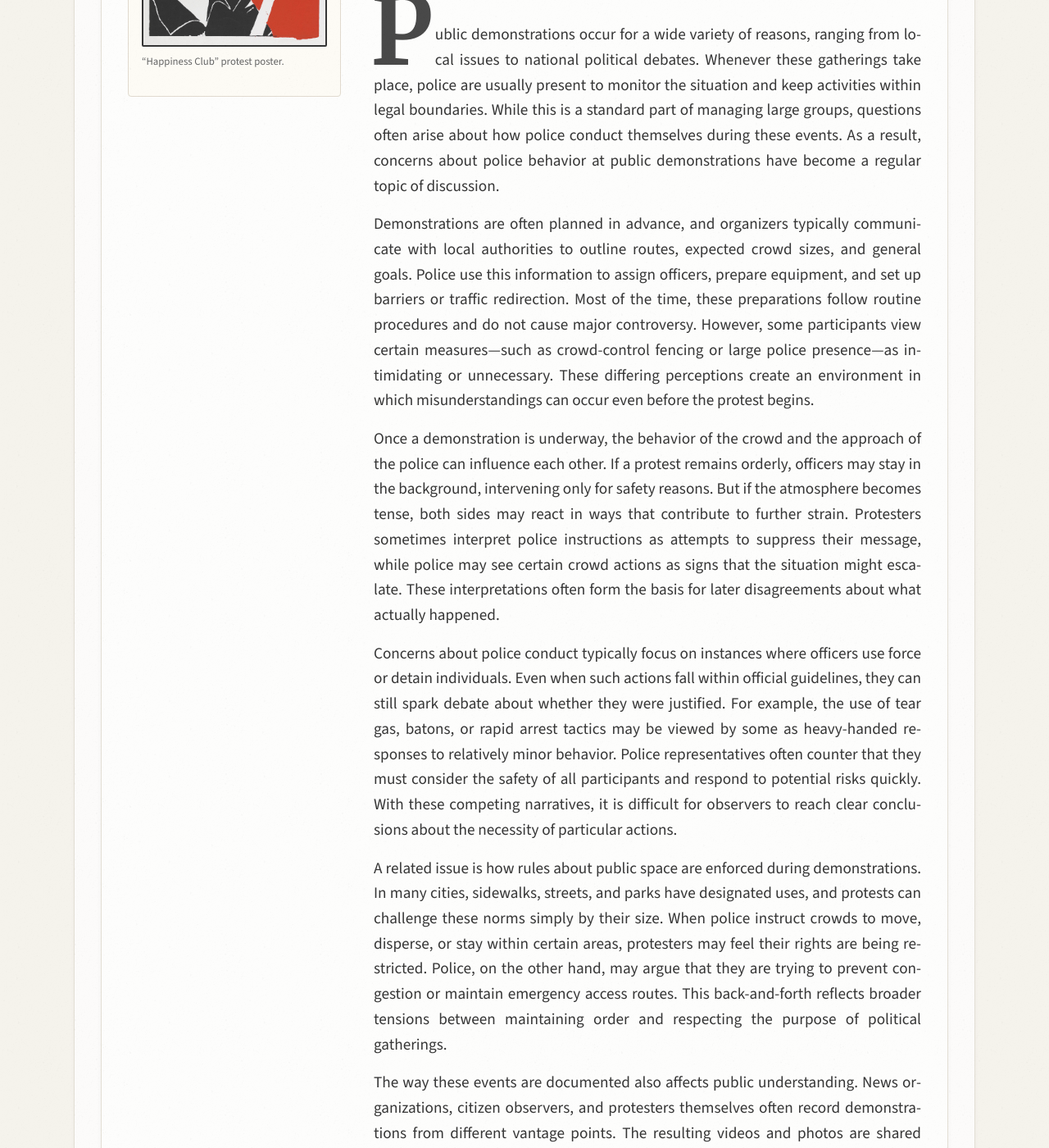
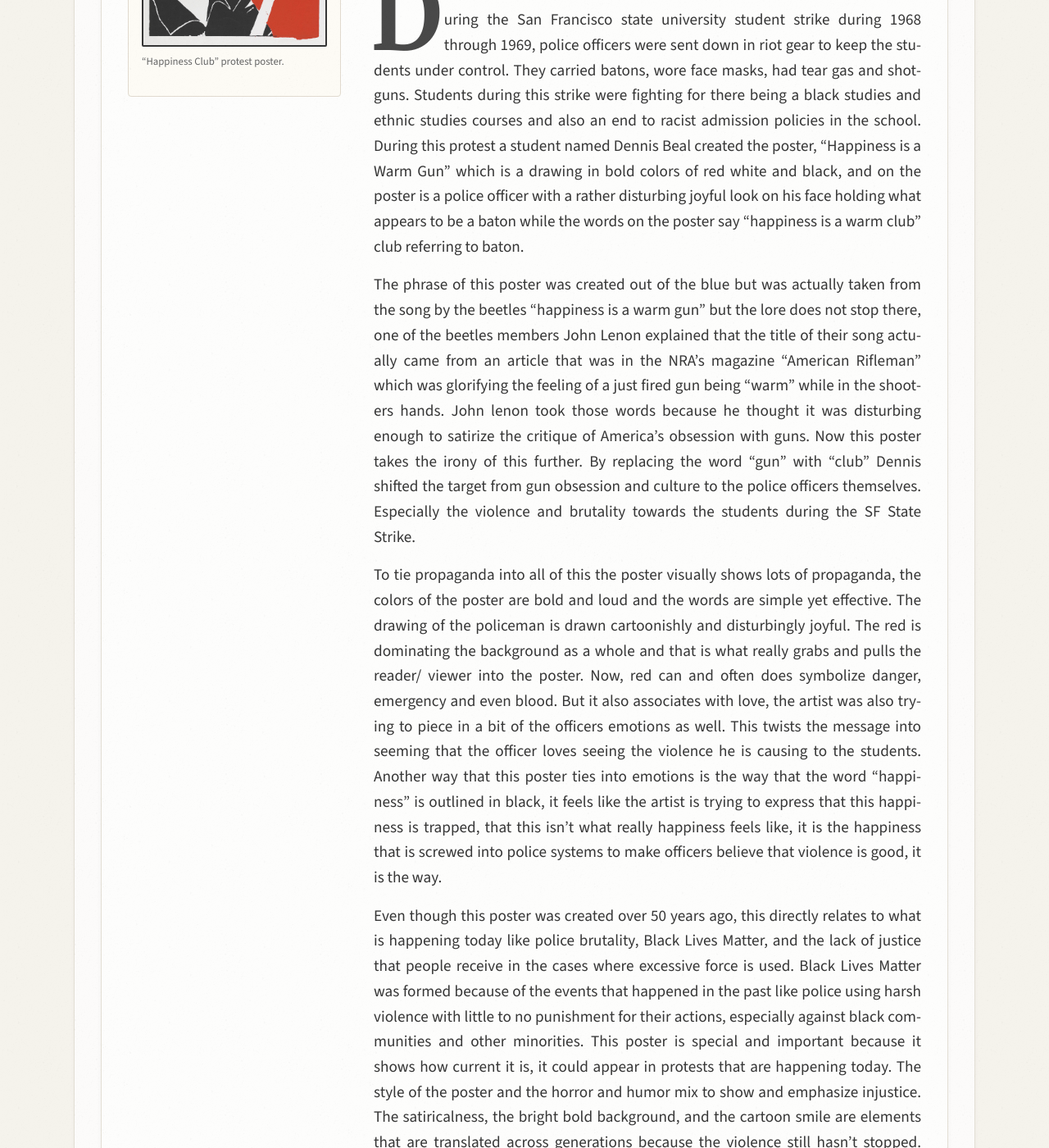
Before and after one commit to matthewjholmes/inheritance_zine, a Jekyll site: the page built from articles/article3.md, in a window 1280 px wide and 1400 px high, scrolled down 617 px. Shown: the whole window at 82% size. Built offline with Jekyll 4.4.1, drawn with Linux system fonts in a browser that asks for light colours; some of the changed text lies outside the part shown.

```diff
--- a/_config.yml
+++ b/_config.yml
@@ -28,7 +28,7 @@ url: "" # the base hostname & protocol for your site, e.g. http://example.com
 # github_username:  jekyll
 
 # Build settings
-theme: null
+theme: minima
 # plugins:
   # - jekyll-feed
 
--- a/articles/article3.md
+++ b/articles/article3.md
@@ -1,21 +1,16 @@
 ---
 layout: article
-title: Public Demonstrations and Concerns About Police Conduct
+title: The Background of "Happiness is a Warm Club"
+subtitle: Where it got its name
 poster: happiness
+contributer: Aela Moore
+contributor_slug: aela
 ---
 
-Public demonstrations occur for a wide variety of reasons, ranging from local issues to national political debates. Whenever these gatherings take place, police are usually present to monitor the situation and keep activities within legal boundaries. While this is a standard part of managing large groups, questions often arise about how police conduct themselves during these events. As a result, concerns about police behavior at public demonstrations have become a regular topic of discussion.
+During the San Francisco state university student strike during 1968 through 1969, police officers were sent down in riot gear to keep the students under control. They carried batons, wore face masks, had tear gas and shotguns. Students during this strike were fighting for there being a black studies and ethnic studies courses and also an end to racist admission policies in the school. During this protest a student named Dennis Beal created the poster, “Happiness is a Warm Gun” which is a drawing in bold colors of red white and black, and on the poster is a police officer with a rather disturbing joyful look on his face holding what appears to be a baton while the words on the poster say “happiness is a warm club” club referring to baton.
 
-Demonstrations are often planned in advance, and organizers typically communicate with local authorities to outline routes, expected crowd sizes, and general goals. Police use this information to assign officers, prepare equipment, and set up barriers or traffic redirection. Most of the time, these preparations follow routine procedures and do not cause major controversy. However, some participants view certain measures—such as crowd-control fencing or large police presence—as intimidating or unnecessary. These differing perceptions create an environment in which misunderstandings can occur even before the protest begins.
+The phrase of this poster was created out of the blue but was actually taken from the song by the beetles “happiness is a warm gun” but the lore does not stop there, one of the beetles members John Lenon explained that the title of their song actually came from an article that was in the NRA’s magazine “American Rifleman” which was glorifying the feeling of a just fired gun being “warm” while in the shooters hands. John lenon took those words because he thought it was disturbing enough to satirize the critique of America's obsession with guns. Now this poster takes the irony of this further. By replacing the word “gun” with “club” Dennis shifted the target from gun obsession and culture to the police officers themselves. Especially the violence and brutality towards the students during the SF State Strike.
 
-Once a demonstration is underway, the behavior of the crowd and the approach of the police can influence each other. If a protest remains orderly, officers may stay in the background, intervening only for safety reasons. But if the atmosphere becomes tense, both sides may react in ways that contribute to further strain. Protesters sometimes interpret police instructions as attempts to suppress their message, while police may see certain crowd actions as signs that the situation might escalate. These interpretations often form the basis for later disagreements about what actually happened.
+To tie propaganda into all of this the poster visually shows lots of propaganda, the colors of the poster are bold and loud and the words are simple yet effective. The drawing of the policeman is drawn cartoonishly and disturbingly joyful. The red is dominating the background as a whole and that is what really grabs and pulls the reader/ viewer into the poster. Now, red can and often does symbolize danger, emergency and even blood. But it also associates with love, the artist was also trying to piece in a bit of the officers emotions as well. This twists the message into seeming that the officer loves seeing the violence he is causing to the students. Another way that this poster ties into emotions is the way that the word "happiness" is outlined in black, it feels like the artist is trying to express that this happiness is trapped, that this isn't what really happiness feels like, it is the happiness that is screwed into police systems to make officers believe that violence is good, it is the way.
 
-Concerns about police conduct typically focus on instances where officers use force or detain individuals. Even when such actions fall within official guidelines, they can still spark debate about whether they were justified. For example, the use of tear gas, batons, or rapid arrest tactics may be viewed by some as heavy-handed responses to relatively minor behavior. Police representatives often counter that they must consider the safety of all participants and respond to potential risks quickly. With these competing narratives, it is difficult for observers to reach clear conclusions about the necessity of particular actions.
-
-A related issue is how rules about public space are enforced during demonstrations. In many cities, sidewalks, streets, and parks have designated uses, and protests can challenge these norms simply by their size. When police instruct crowds to move, disperse, or stay within certain areas, protesters may feel their rights are being restricted. Police, on the other hand, may argue that they are trying to prevent congestion or maintain emergency access routes. This back-and-forth reflects broader tensions between maintaining order and respecting the purpose of political gatherings.
-
-The way these events are documented also affects public understanding. News organizations, citizen observers, and protesters themselves often record demonstrations from different vantage points. The resulting videos and photos are shared widely and can shape public interpretations. However, because most recordings capture only short segments of the event, people may form strong opinions based on limited information. This selective visibility contributes to the ongoing uncertainty about what constitutes proper police conduct.
-
-Conversations about improvements tend to highlight general recommendations rather than specific, detailed reforms. Proposals such as better officer training, clearer communication strategies, and more consistent oversight appear frequently in policy discussions. Supporters of these ideas argue that they could reduce conflict and build trust between police and demonstrators. Critics, however, note that these suggestions are repeated after nearly every major protest without producing substantial change. As a result, the topic remains more of a recurring talking point than a resolved policy matter.
-
-Overall, concerns about police conduct during public demonstrations reflect a broader interest in how institutions respond to public expression. Because demonstrations often involve strong emotions and rapidly changing circumstances, the potential for disagreement is always present. While the same debates tend to resurface each time a major protest occurs, they continue to be part of the conversation surrounding the relationship between the public and law enforcement.
+Even though this poster was created over 50 years ago, this directly relates to what is happening today like police brutality, Black Lives Matter, and the lack of justice that people receive in the cases where excessive force is used. Black Lives Matter was formed because of the events that happened in the past like police using harsh violence with little to no punishment for their actions, especially against black communities and other minorities. This poster is special and important because it shows how current it is, it could appear in protests that are happening today. The style of the poster and the horror and humor mix to show and emphasize injustice. The satiricalness, the bright bold background, and the cartoon smile are elements that are translated across generations because the violence still hasn't stopped. This poster is art, it is like a reminder that the systems that students here resisted 50 years ago still are happening today and until that changes “happiness is a warm club” will continue to stay.
```
Also changed, not shown: contributors/aela.md (added, +8 -0 lines), contributors/matt.md (+2 -5 lines).
